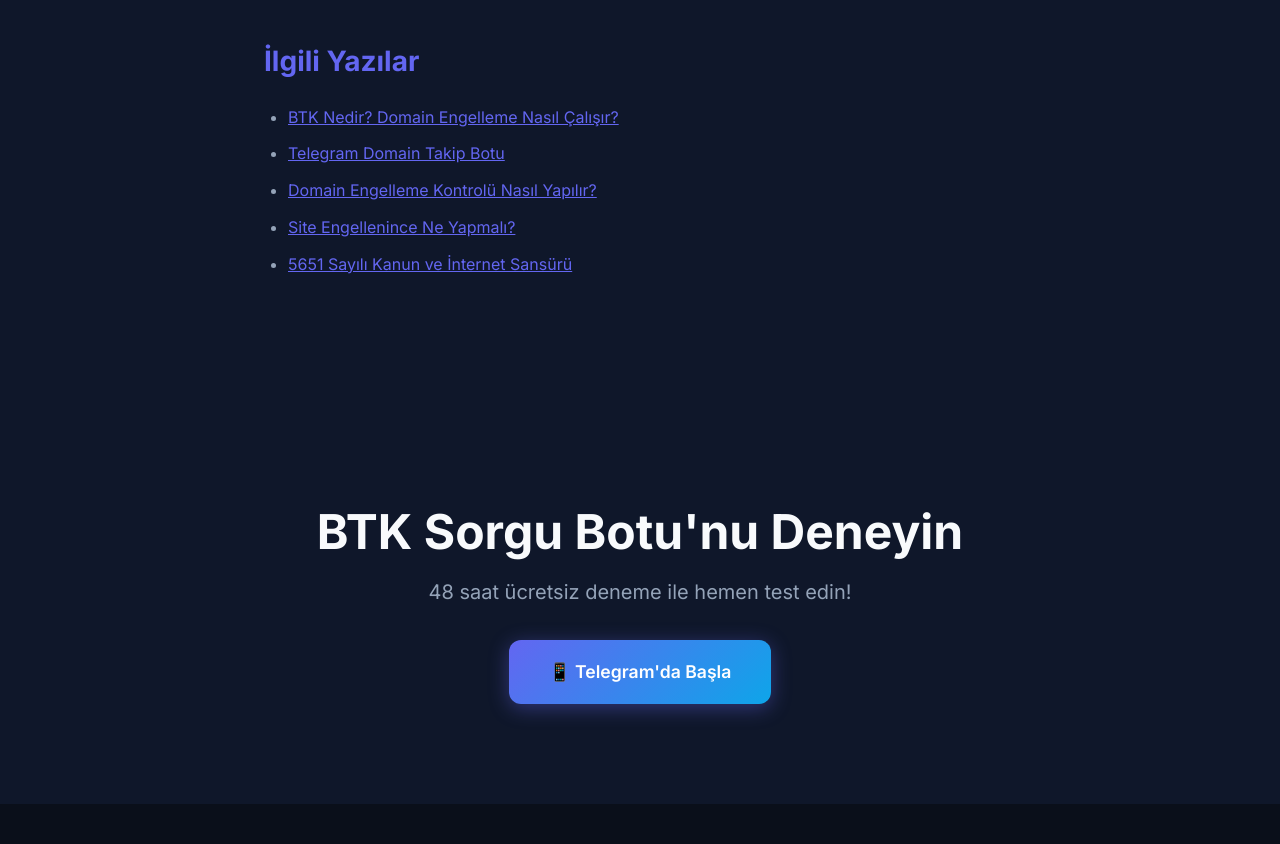
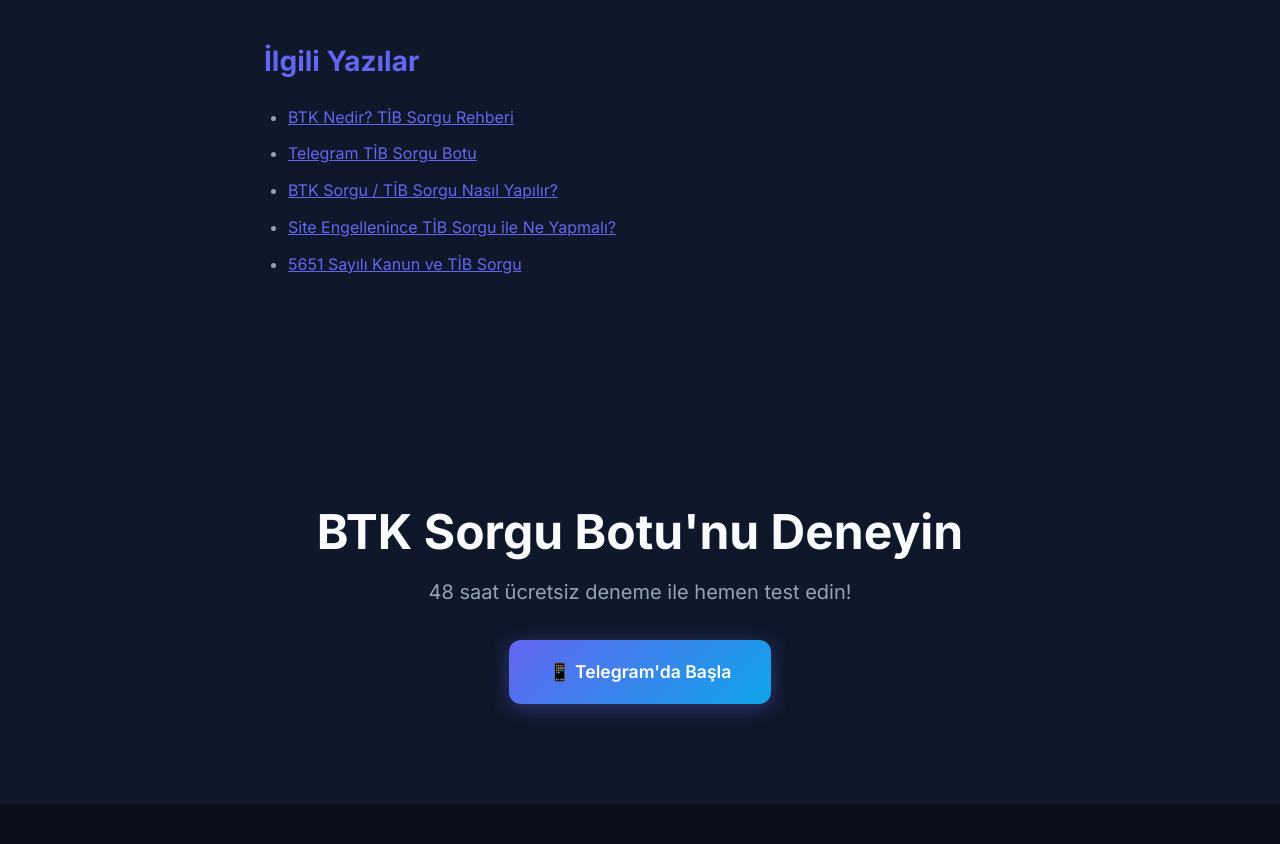
Before and after one commit to kanziletto/btkmain, a plain HTML site: page website/btk-sorgu-botu.html in a window 1280 px wide. Shown: the part 3335-4179 px from the top of the page. Drawn offline with Linux system fonts and the light colour scheme.

```diff
--- a/website/btk-sorgu-botu.html
+++ b/website/btk-sorgu-botu.html
@@ -445,17 +445,18 @@
 
         <h3>TİB botu nasıl kullanılır?</h3>
         <p>Telegram'da @tibktt_bot hesabına gidin, /baslat yazın ve takip etmek istediğiniz domain'i gönderin.
-            <strong>TİB botu</strong> domainlerinizi otomatik takibe alacaktır.</p>
+            <strong>TİB botu</strong> domainlerinizi otomatik takibe alacaktır.
+        </p>
 
         <h2>İlgili Yazılar</h2>
         <ul>
-            <li><a href="/btk-nedir" style="color: var(--primary);">BTK Nedir? Domain Engelleme Nasıl Çalışır?</a></li>
-            <li><a href="/telegram-domain-takip" style="color: var(--primary);">Telegram Domain Takip Botu</a></li>
-            <li><a href="/domain-engelleme-kontrol" style="color: var(--primary);">Domain Engelleme Kontrolü Nasıl
+            <li><a href="/btk-nedir" style="color: var(--primary);">BTK Nedir? TİB Sorgu Rehberi</a></li>
+            <li><a href="/telegram-domain-takip" style="color: var(--primary);">Telegram TİB Sorgu Botu</a></li>
+            <li><a href="/domain-engelleme-kontrol" style="color: var(--primary);">BTK Sorgu / TİB Sorgu Nasıl
                     Yapılır?</a></li>
-            <li><a href="/site-engellenince" style="color: var(--primary);">Site Engellenince Ne Yapmalı?</a></li>
-            <li><a href="/5651-sayili-kanun" style="color: var(--primary);">5651 Sayılı Kanun ve İnternet Sansürü</a>
-            </li>
+            <li><a href="/site-engellenince" style="color: var(--primary);">Site Engellenince TİB Sorgu ile Ne
+                    Yapmalı?</a></li>
+            <li><a href="/5651-sayili-kanun" style="color: var(--primary);">5651 Sayılı Kanun ve TİB Sorgu</a></li>
         </ul>
     </article>
 
```
Also changed, not shown: website/5651-sayili-kanun.html (+5 -4 lines), website/btk-nedir.html (+6 -7 lines), website/domain-engelleme-kontrol.html (+5 -6 lines), website/site-engellenince.html (+4 -5 lines), website/telegram-domain-takip.html (+5 -5 lines).
